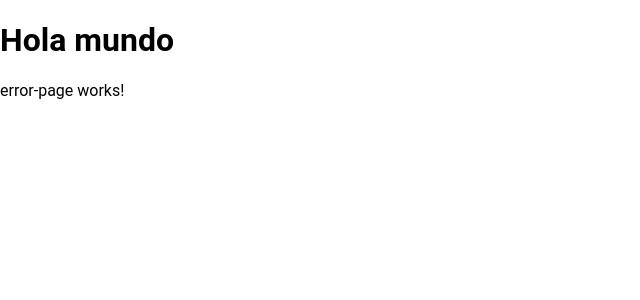
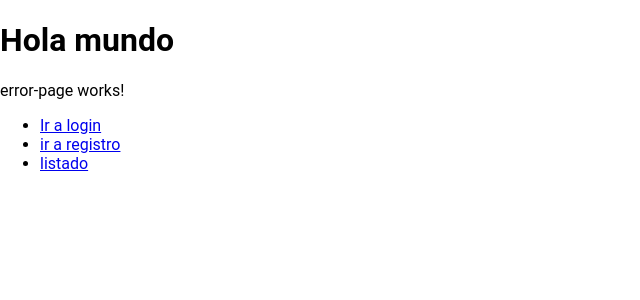
Before and after one commit to chinoyfreddy7u7/HeroesApp, an Angular app: page /404 in a window 1280 px wide. Shown: the top 300 px of the page, without its empty margins (0-640 px from the left). Built offline with nearby package versions, Linux system fonts and the light colour scheme.

Commit message:
se añaden nuevos modulos y nuevas rutas en heroes

```diff
--- a/package.json
+++ b/package.json
@@ -11,9 +11,11 @@
   "private": true,
   "dependencies": {
     "@angular/animations": "^14.2.10",
+    "@angular/cdk": "^14.2.7",
     "@angular/common": "^14.0.0",
     "@angular/compiler": "^14.0.0",
     "@angular/core": "^14.0.0",
+    "@angular/flex-layout": "^14.0.0-beta.41",
     "@angular/forms": "^14.0.0",
     "@angular/material": "^14.2.7",
     "@angular/platform-browser": "^14.0.0",
--- a/src/app/app-routing.module.ts
+++ b/src/app/app-routing.module.ts
@@ -4,8 +4,12 @@ import { ErrorPageComponent } from './shared/error-page/error-page.component';
 
 const routes: Routes=[
   {
-path:'',
+path:'auth',
 loadChildren:() => import('./auth/auth.module').then(m =>m.AuthModule)
+  },
+  {
+    path:'heroes',
+    loadChildren:()=> import('./heroes/heroes.module').then(m=>m.HeroesModule)
   },
 
   {
@@ -15,8 +19,9 @@ loadChildren:() => import('./auth/auth.module').then(m =>m.AuthModule)
   },
   {
     path:'**',
-    component:ErrorPageComponent
-  }
+    redirectTo:'404'
+  },
+
 ]
 
 
@@ -24,6 +29,10 @@ loadChildren:() => import('./auth/auth.module').then(m =>m.AuthModule)
   imports: [
 
     RouterModule.forRoot(routes)
+  ],
+  exports:[
+    RouterModule
+
   ]
 })
 export class AppRoutingModule { }
--- /dev/null
+++ b/src/app/heroes/heroes-routing.module.ts
@@ -0,0 +1,56 @@
+import { NgModule } from '@angular/core';
+
+import { Routes, RouterModule } from '@angular/router';
+import { AgregarComponent } from './pages/agregar/agregar.component';
+import { BuscarComponent } from './pages/buscar/buscar.component';
+import { ListadoComponent } from './pages/listado/listado.component';
+import { HeroeComponent } from './pages/heroe/heroe.component';
+import { HeroesHomeComponent } from './pages/heroes-home/heroes-home.component';
+
+
+
+const hroutes: Routes=[
+  {
+    path:'',
+    component:HeroesHomeComponent,
+    children:[
+{
+  path:'listado',
+  component:ListadoComponent
+},
+{
+  path:'agregar',
+  component:AgregarComponent
+},
+{
+  path:'editar/:id',
+  component:AgregarComponent
+},
+{
+  path:'buscar',
+  component:BuscarComponent
+},
+{
+  path:':id',
+  component:HeroeComponent
+},
+{
+  path:'**',
+  redirectTo:'listado'
+}
+
+    ]
+  }
+]
+
+@NgModule({
+  declarations: [],
+  imports: [
+  RouterModule.forChild(hroutes)
+  ],
+  exports:[
+    RouterModule
+  ]
+
+})
+export class HeroesRoutingModule { }
--- a/src/app/heroes/pages/heroes-home/heroes-home.component.html
+++ b/src/app/heroes/pages/heroes-home/heroes-home.component.html
@@ -1 +1,10 @@
-<p>heroes-home works!</p>
+<mat-sidenav-container fullscreen>
+<mat-sidenav>
+    <h1>
+        SIDENAV
+    </h1>
+</mat-sidenav>
+
+
+
+</mat-sidenav-container>
--- a/src/app/shared/error-page/error-page.component.html
+++ b/src/app/shared/error-page/error-page.component.html
@@ -1 +1,22 @@
+
+
+
+
+
 <p>error-page works!</p>
+
+<ul>
+<li>
+    <a routerLink="/auth/login"> Ir a login  </a>
+</li>
+
+<li>
+    <a routerLink="/auth/Registro">ir a registro</a>
+</li>
+
+<li> <a routerLink="/heroes/listado">listado</a>
+ </li>
+
+</ul>
+
+<!--<a routerLink="/auth/pages/login"> ir a login </a>-->
```
Also changed, not shown: src/app/app.module.ts (+6 -9 lines), src/app/auth/auth-routing.module.ts (+3 -6 lines), src/app/auth/auth.module.ts (+9 -5 lines), src/app/heroes/heroes.module.ts (+8 -1 lines), src/app/material/material.module.ts (+6 -1 lines), 1 other file (tests, documents, lock files or other folders).
